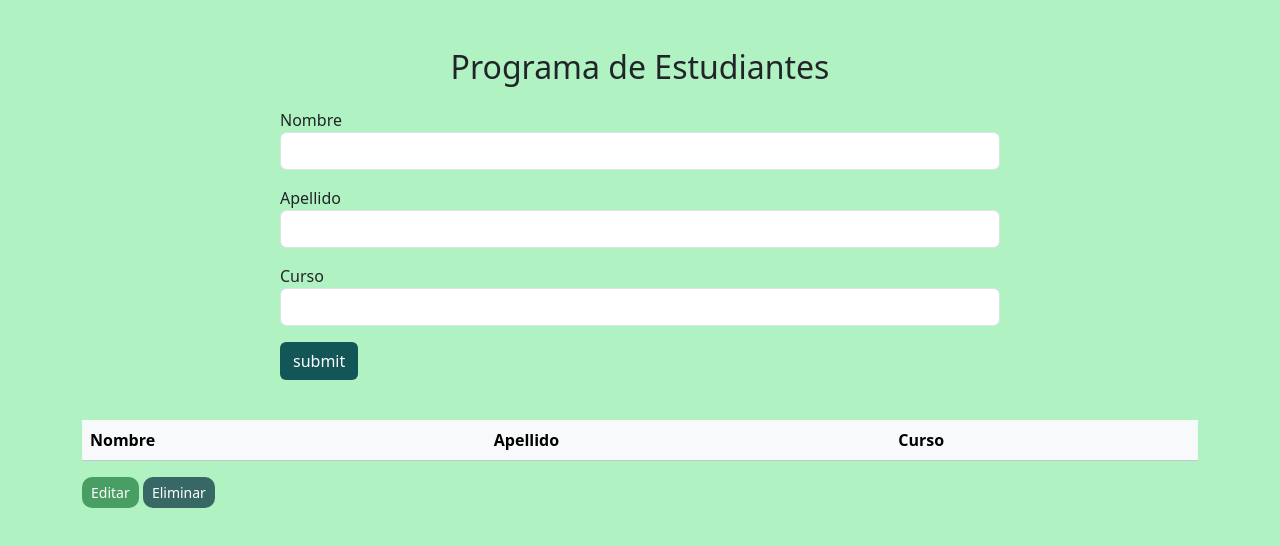
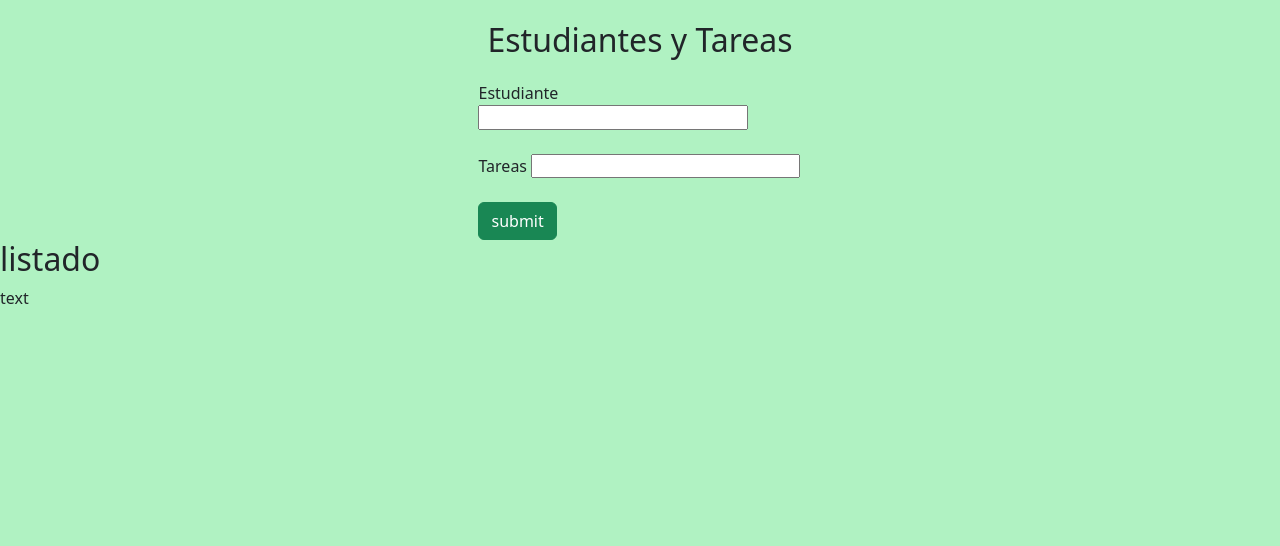
Before and after one commit to felipemg123/proyecto-2-crud, a plain HTML site: page index.html in a window 1280 px wide. Drawn offline with nearby package versions, Linux system fonts and the light colour scheme.

Commit message:
creacio de submit

```diff
--- a/index.css
+++ b/index.css
@@ -5,3 +5,9 @@ body{
 
 
 }
+
+ .formulario{
+    display: flex;
+    justify-content: center;
+    align-items: center;
+ }
--- a/index.html
+++ b/index.html
@@ -15,69 +15,48 @@
 <body>
 
 
-    <div class="container mt-5">
+    <div class="contenedor">
         <div class="text-center">
-            <h1>Programa de Estudiantes</h1>
+            <h1>Estudiantes y Tareas </h1>
+
         </div>
 
 
-        <div class="main row justify-content-center" >
-            <form action="" id="student-form" class="row justify-content-center mb-4">
+        <div class="formulario">
+            <form action="" class="">
 
-                <div class="col-8 mb-3">
-                    <label for="Nombre">Nombre </label>
-                    <input class="form-control" id="Nombre" type="text">
-
+                <div>
+                 <label for="" id="Estudiante">Estudiante</label>
+                 <input type="text" id= "estudiantes"class="col-10 mb-4">
                 </div>
 
-                <div class="col-8 mb-3">
-                    <label for="Apellido">Apellido </label>
-                    <input class="form-control" id="Apellido" type="text">
-
+                <div>
+                    <label for=""id="Tareas">Tareas</label>
+                    <input type="text" id="tareas"  class="col-10 mb-4">
                 </div>
 
-                <div class="col-8 mb-3">
-                    <label for="Curso">Curso </label>
-                    <input class="form-control" id="Curso" type="text">
-
+                <div>
+                    <input type="submit" value="submit" id="agregar"  class="btn btn-success add-btn" >
                 </div>
 
-                <div class="col-8 mb-3">
 
-                    <input onclick="alert('usuario registrado')" class="btn btn-succes add-btn" style="background-color: #135658; color: white   ;" type="button"  value="submit">
-
-                </div>
 
             </form>
 
-            <div class="col-8mt-5">
-                <table class="table table-striped table-light">
-                    <thead>
-                        <tr>
-                            <th>Nombre</th>
-                            <th>Apellido</th>
-                            <th>Curso</th>
-                        </tr>
-                    </thead>
-
-                </table>
-            </div>
-
-            <tbody class="lista-estudiantes">
-                <div>
-                    <tr>
-                        <td >
-                            <a href="" class="btn btn-sm Editar" style="background-color:#489e63; border-radius: 10px; color: white;">Editar</a>
-                            <a href="" class="btn btn-sm Eliminar" style="background-color:#386866; border-radius: 10px; color: white;"  >Eliminar</a>
-                        </td>
-
-                    </tr>
-                </div>
-            </tbody>
 
         </div>
 
+        <div class="listado">
+            <h2>listado</h2>
+
+        </div>
+
+
     </div>
+
+
+
+
 
 
 
--- a/index.js
+++ b/index.js
@@ -1,8 +1,104 @@
-const Nombre = document.getElementById('Nombre');
-const Apellido = document.getElementById('Apellido');
-const Curso = document.getElementById('Curso');
+const input_estudiantes = document.querySelector('#estudiantes')
+const input_tareas = document.querySelector('#tareas')
+const input_submit = document.querySelector('#agregar')
+const listado = document.querySelector('.listado')
 
-document.addEventListener ("DOMContentLoaded", function () {
+
+
+document.addEventListener("DOMContentLoaded",() =>{
+
+    const estudiantes =JSON.parse(localStorage.getItem('estudiantes'));
+
+
+    if (!estudiantes){
+        const p = document.createElement('p');
+        const text = document.createTextNode('text')
+        p.appendChild(text)
+        listado.appendChild(p)
+
+
+
+
+
+    } else{
+
+        if(estudiantes.length > 0){
+
+
+            for(let i = 0; i < estudiantes.length; i++ ){
+
+                const p = document.createElement('p');
+                const text = document.createTextNode(estudiantes[i])
+                p.appendChild(text)
+                listado.appendChild(p)
+
+            }
+
+        }else{
+            const p = document.createElement('p');
+            const text = document.createTextNode('vacio')
+            p.appendChild(text)
+            listado.appendChild(p)
+
+        }
+
+
+    }
+
+    input_submit.addEventListener('click', () => {
+
+
+        const estudiantes = JSON.parse(localStorage.getItem('estudiantes')) || [];
+        console.log(input_estudiantes.value);
+        const nuevoestudiantes = input_estudiantes.value;
+        estudiantes.push(nuevoestudiantes);
+        localStorage.setItem('estudiantes',JSON.stringify(estudiantes));
+
+
+
+
+    if (!estudiantes){
+        const p = document.createElement('p');
+        const text = document.createTextNode('text')
+        p.appendChild(text)
+        listado.appendChild(p)
+
+
+
+
+
+    } else{
+
+        if(estudiantes.length > 0){
+
+
+            for(let i = 0; i < estudiantes.length; i++ ){
+
+                const p = document.createElement('p');
+                const text = document.createTextNode(estudiantes[i])
+                p.appendChild(text)
+                listado.appendChild(p)
+
+            }
+
+        }else{
+            const p = document.createElement('p');
+            const text = document.createTextNode('vacio')
+            p.appendChild(text)
+            listado.appendChild(p)
+
+        };
+
+    }
+
+
+
+
+
+    })
+
+
+
 
 
 });
```
